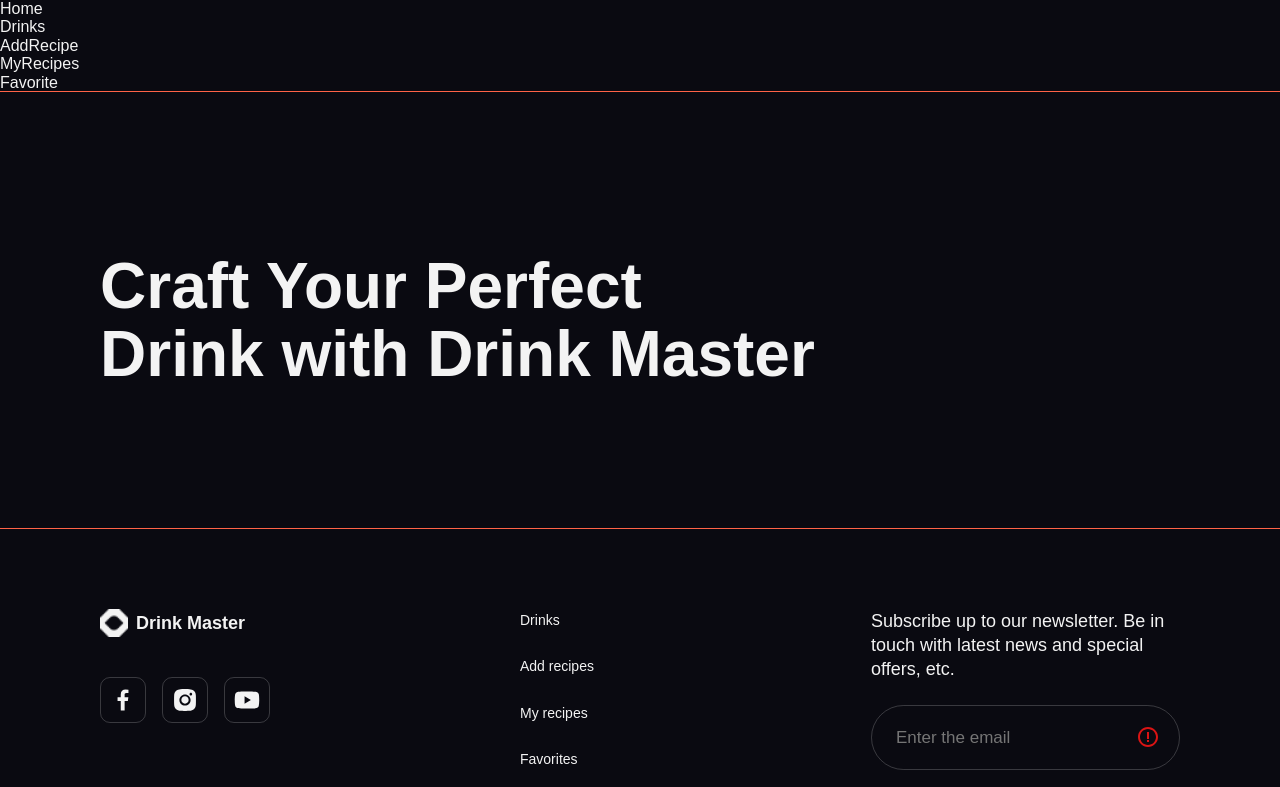
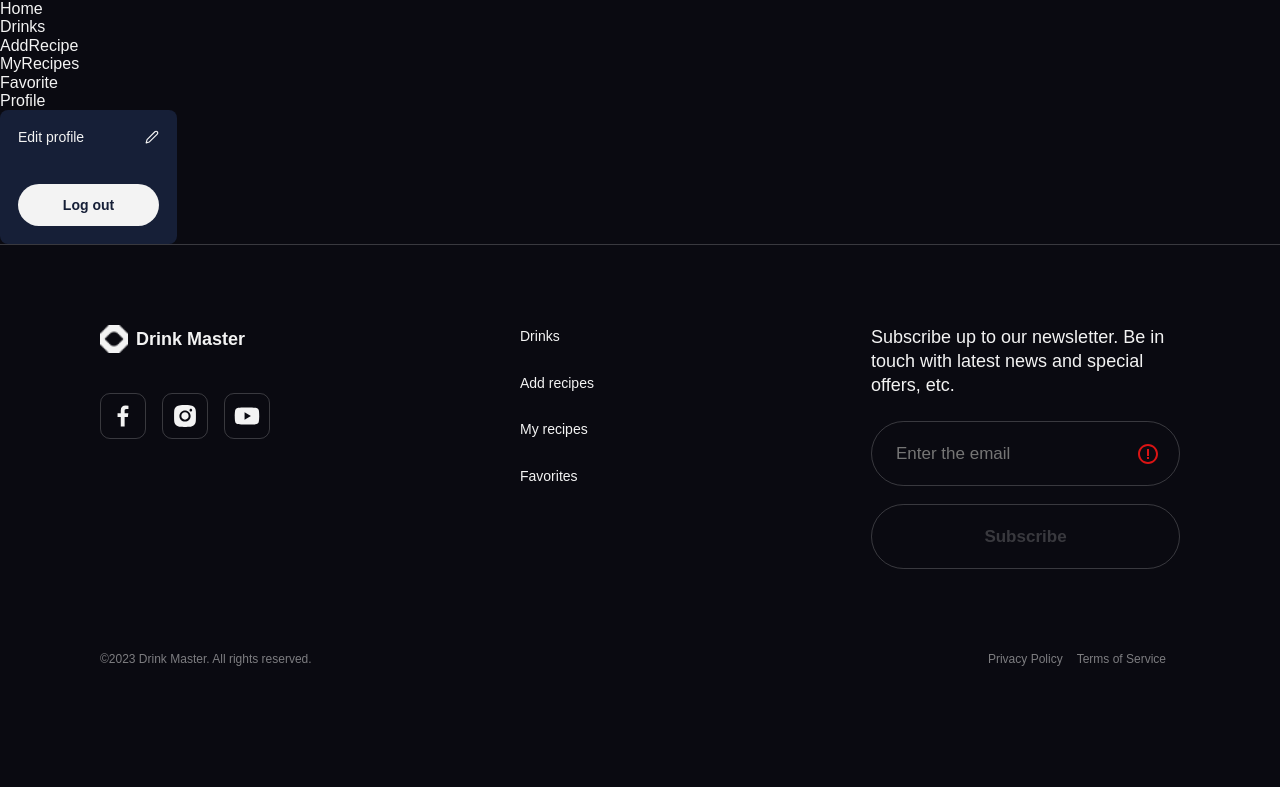
Before and after one commit to DisRachik/frontend-create-cocktail, a React (Create React App) app: page /frontend-create-cocktail/profile in a window 1280 px wide. Before the commit this address led to /frontend-create-cocktail/main. Shown: the top 787 px of the page. Built offline with nearby package versions, Linux system fonts and the light colour scheme.

Commit message:
fetch-updates

```diff
--- a/src/components/App.jsx
+++ b/src/components/App.jsx
@@ -12,6 +12,9 @@ const Favorite = lazy(() => import('pages/Favorite'));
 const Main = lazy(() => import('pages/Main'));
 const MyRecipes = lazy(() => import('pages/MyRecipes'));
 const Recipe = lazy(() => import('pages/Recipe'));
+const ProfileDropDawn = lazy(() =>
+  import('../components/ProfileModals/ProfileDropDawn/ProfileDropDawn')
+);
 
 export const App = () => {
   return (
@@ -33,6 +36,7 @@ export const App = () => {
         <Route path="my" element={<MyRecipes />} />
         <Route path="favorite" element={<Favorite />} />
         <Route path="recipe/:recipeId" element={<Recipe />} />
+        <Route path="/profile" element={<ProfileDropDawn />} />
       </Route>
 
       {/* Unknown route redirection */}
--- a/src/components/Layout.jsx
+++ b/src/components/Layout.jsx
@@ -23,6 +23,9 @@ export const Layout = () => {
           <li>
             <NavLink to="/favorite">Favorite</NavLink>
           </li>
+          <li>
+            <NavLink to="/profile">Profile</NavLink>
+          </li>
         </ul>
       </nav>
       <main style={{ minHeight: '100%' }}>
--- a/src/components/ProfileModals/ProfileDropDawn/ProfileDropDawn.jsx
+++ b/src/components/ProfileModals/ProfileDropDawn/ProfileDropDawn.jsx
@@ -1,13 +1,21 @@
+import {
+  DropDawnContainer,
+  DropDawnText,
+  LogOutBtn,
+  DropDawnTextWrapper,
+  EditIcon,
+} from './ProfileDropDawn.styled';
+
 const ProfileDropDawn = () => {
   return (
-    <div>
-      <div>
-        <p>Edit profile</p>
-        <svg class="" width="" height="">
-          <use href=""></use>
-        </svg>
-      </div>
-      <button>Log out</button>
-    </div>
+    <DropDawnContainer>
+      <DropDawnTextWrapper>
+        <DropDawnText>Edit profile</DropDawnText>
+        <EditIcon></EditIcon>
+      </DropDawnTextWrapper>
+      <LogOutBtn>Log out</LogOutBtn>
+    </DropDawnContainer>
   );
 };
+
+export default ProfileDropDawn;
--- a/src/components/ProfileModals/ProfileDropDawn/ProfileDropDawn.styled.jsx
+++ b/src/components/ProfileModals/ProfileDropDawn/ProfileDropDawn.styled.jsx
@@ -1,5 +1,6 @@
 import styled from '@emotion/styled';
 import { theme } from 'styles';
+import { FiEdit2 } from 'react-icons/fi';
 
 export const DropDawnContainer = styled.div`
   width: 177px;
@@ -11,15 +12,61 @@ export const DropDawnContainer = styled.div`
 
   display: flex;
   flex-direction: column;
+  justify-content: space-between;
 
   padding: 18px;
 `;
 
-export const DropDawn_text = styled.p`
+export const DropDawnTextWrapper = styled.div`
+  display: flex;
+  justify-content: space-between;
+  align-items: center;
+
+  cursor: pointer;
+`;
+
+export const DropDawnText = styled.p`
   color: ${theme.colors.lightGray};
-  font-family: Manrope;
+
   font-size: ${theme.fontSizes.small};
   font-style: normal;
   font-weight: 500;
-  line-height: calc(14 / 18);
+  line-height: calc(18 / 14);
 `;
+
+export const LogOutBtn = styled.button`
+  display: inline-flex;
+  padding: 12px 45px;
+  justify-content: center;
+  align-items: flex-start;
+
+  border-radius: 42px;
+  background: ${theme.colors.lightGray};
+  color: ${theme.colors.midnightBlue};
+
+  font-size: ${theme.fontSizes.small};
+  font-style: normal;
+  font-weight: 600;
+  line-height: calc(18 / 14);
+  white-space: nowrap;
+
+  &:hover,
+  &:focus {
+    color: ${theme.colors.lightGray};
+    background: ${theme.colors.midnightBlue};
+    border: 1px solid rgba(243, 243, 243, 0.2);
+  }
+
+  &:disabled {
+    cursor: initial;
+    color: rgba(243, 243, 243, 0.2);
+    background: ${theme.colors.midnightBlue};
+    border: 1px solid rgba(243, 243, 243, 0.2);
+  }
+`;
+
+export const EditIcon = styled(FiEdit2)`
+  width: 14px;
+  height: 14px;
+  color: ${theme.colors.lightGray};
+`;
```
Also changed, not shown: src/constans/constans.js (line endings or trailing spaces), 1 other file (tests, documents, lock files or other folders).
